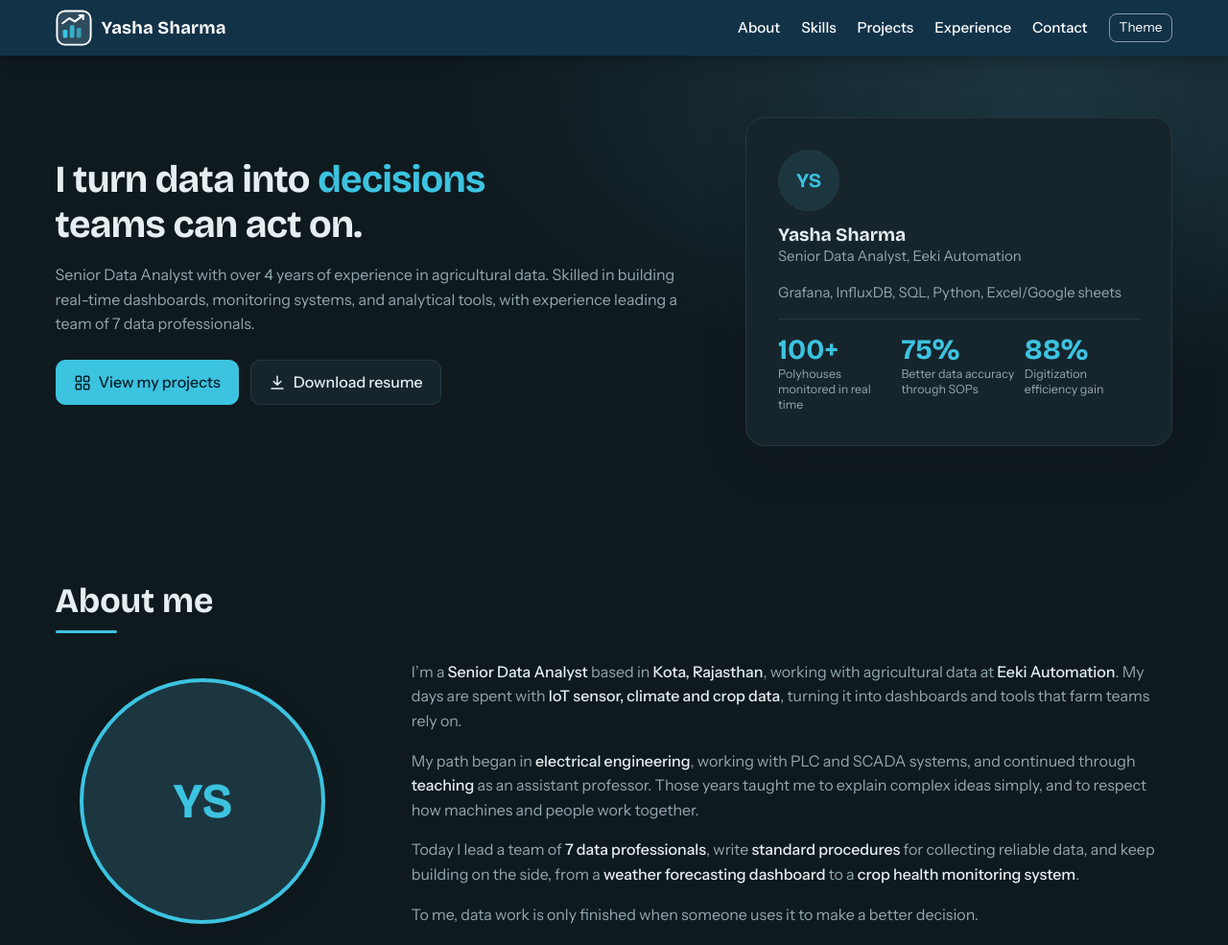
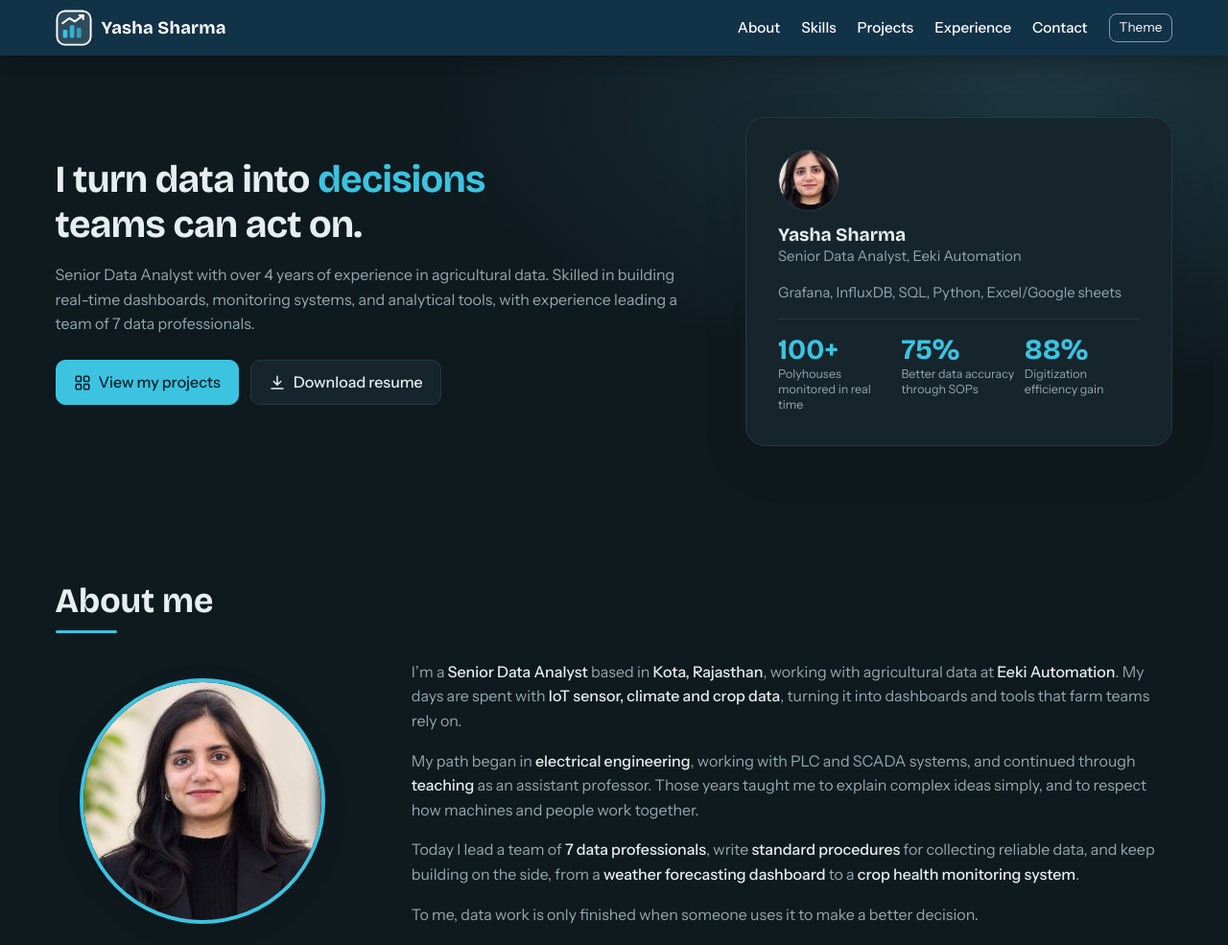
Before and after one commit to Yasharma9/YashaSharma_portfolio, a plain HTML site: page index.html in a window 1280 px wide. Shown: the top 985 px of the page at 96% size. Drawn offline with nearby package versions, Linux system fonts and the light colour scheme.

Commit message:
Add profile photo
Co-Authored-By: Claude Opus 5.5 <noreply@anthropic.com>

```diff
--- a/index.html
+++ b/index.html
@@ -138,6 +138,8 @@ body.editing .lv{cursor:ew-resize}
 .lp{position:fixed;left:14px;right:14px;bottom:70px;z-index:55;background:var(--surface);border:1px solid var(--accent);border-radius:10px;padding:10px;display:flex;gap:8px;flex-wrap:wrap;align-items:center}
 .lp input{flex:1 1 240px;background:var(--bg);color:var(--ink);border:1px solid var(--line);border-radius:8px;padding:6px 10px}
 /* theme readability */:root[data-theme="light"]{--warn:#6b5210}
+
+.photo,.avatar{overflow:hidden}.photo img,.avatar img{width:100%;height:100%;object-fit:cover;object-position:50% 30%;border-radius:50%;display:block}
 /* ===== appearance update ===== */
 :root{--nav:#0b4a5e;--nav-ink:#ffffff;--nav-hover:#8ce8f8}
 @media (prefers-color-scheme:dark){:root:not([data-theme="light"]){--nav:#123248;--nav-hover:#3cc3e0}}
@@ -223,7 +225,7 @@ footer{text-align:center;border-top:1px solid var(--line)}
       </div>
     </div>
     <aside class="profile" aria-label="Profile summary">
-      <div class="avatar">YS</div>
+      <div class="avatar"><img src="profile-sm.jpg" alt="Yasha Sharma" width="200" height="200" decoding="async"></div>
       <div><h3>Yasha Sharma</h3><div class="muted">Senior Data Analyst, Eeki Automation</div></div>
       <div class="muted">Grafana, InfluxDB, SQL, Python, Excel/Google sheets</div>
       <div class="stats">
@@ -238,7 +240,7 @@ footer{text-align:center;border-top:1px solid var(--line)}
   <section id="about">
     <h2 class="t">About me</h2>
     <div class="about">
-      <div class="photo" role="img" aria-label="Profile photo placeholder">YS</div>
+      <div class="photo"><img src="profile.jpg" alt="Yasha Sharma" width="600" height="600" decoding="async"></div>
       <div>
         <p>I’m a <b>Senior Data Analyst</b> based in <b>Kota, Rajasthan</b>, working with agricultural data at <b>Eeki Automation</b>. My days are spent with <b>IoT sensor, climate and crop data</b>, turning it into dashboards and tools that farm teams rely on.</p>
         <p>My path began in <b>electrical engineering</b>, working with PLC and SCADA systems, and continued through <b>teaching</b> as an assistant professor. Those years taught me to explain complex ideas simply, and to respect how machines and people work together.</p>
```
Also changed, not shown: profile-sm.jpg (added), profile.jpg (added).
